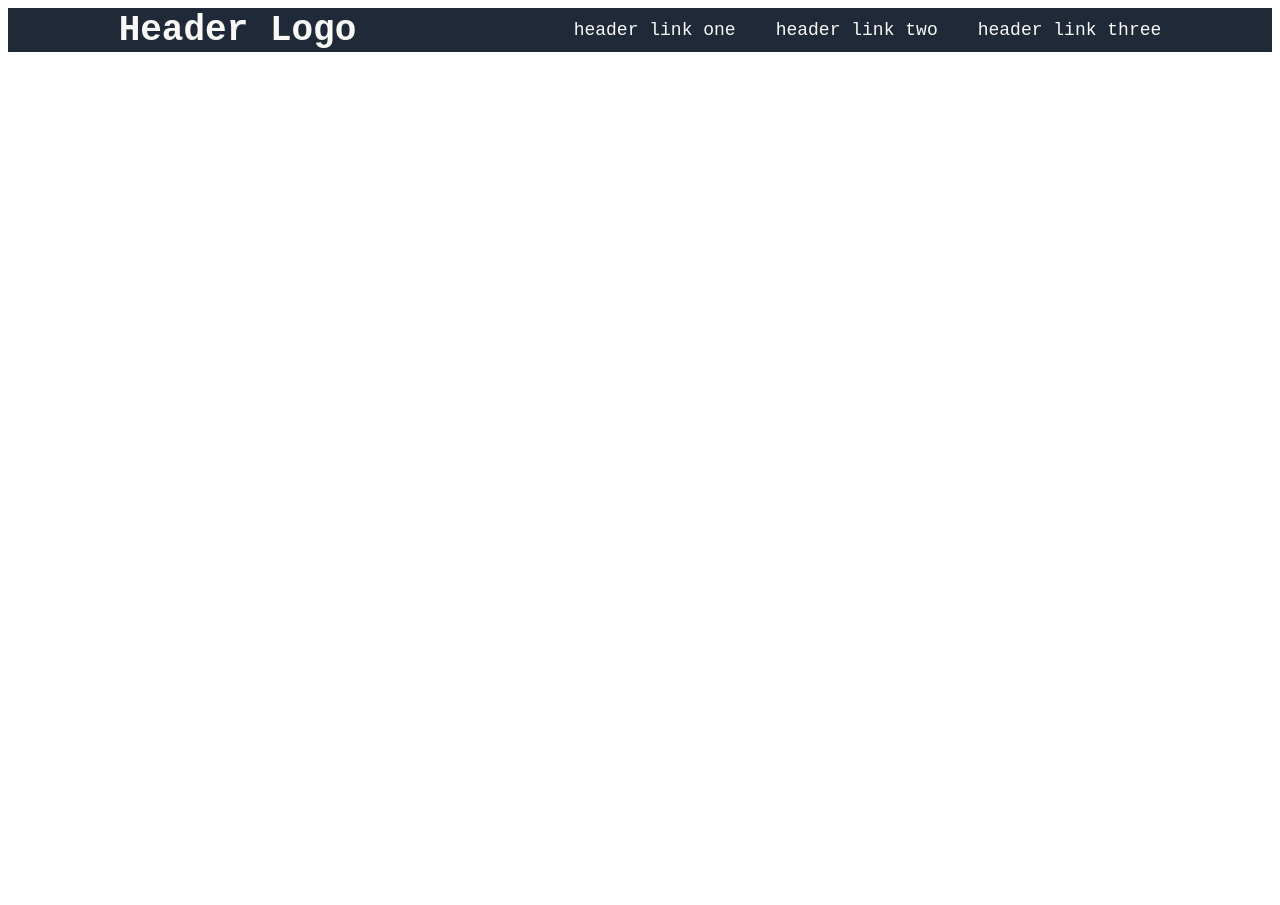
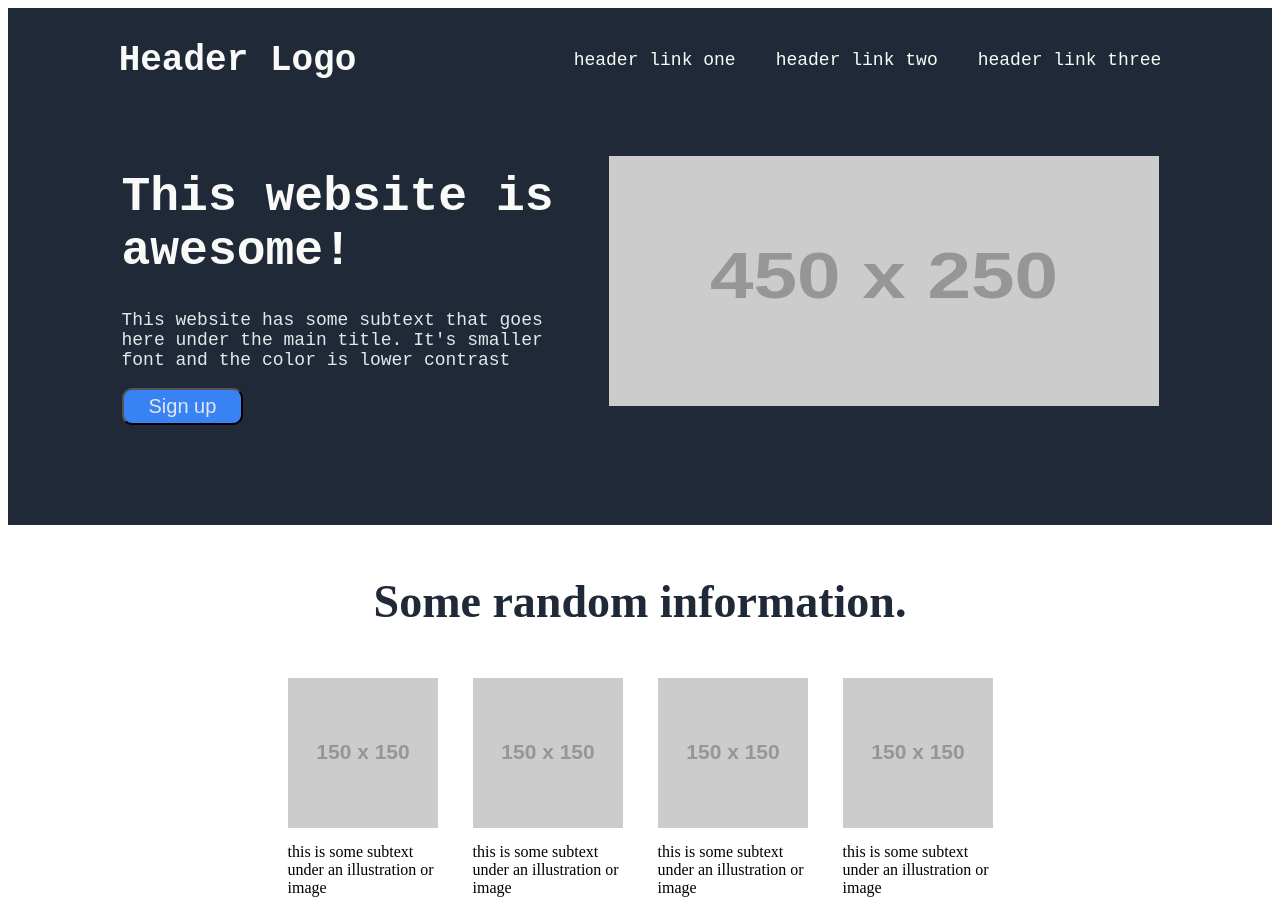
Before and after one commit to kcolreh/landing-page, a plain HTML site: page index.html in a window 1280 px wide. Before the commit the page ends 800 px from the top, so only its background shows below. Drawn offline with Linux system fonts and the light colour scheme; placeholder pictures from the web are drawn by us.

Commit message:
Finalize header and build body

```diff
--- a/index.html
+++ b/index.html
@@ -15,6 +15,32 @@
                             <li><a href="#">header link three</a></li>
                         </ul>
                     </div>
+                    <div class="header-bot">
+                    <div class="header-left-bot">
+                        <h1 class="header-h1">This website is awesome!</h1>
+                        <p class="header-text">This website has some subtext that goes here under the main title. It's smaller font and the color is lower contrast</p>
+                        <button class="header-button">Sign up</button>
                     </div>
+                        <img class="placeholder" src="https://dummyimage.com/450x250/000/fff.png">
+                    </div>
+                </div>
+
+            <h1 class="body-h1">Some random information.</h1>
+        <div class="body-mid">
+            <div class="info-img">
+                <img class="info-placeholder" src="https://dummyimage.com/150x150/000/fff">
+                <img class="info-placeholder" src="https://dummyimage.com/150x150/000/fff">
+                <img class="info-placeholder" src="https://dummyimage.com/150x150/000/fff">
+                <img class="info-placeholder" src="https://dummyimage.com/150x150/000/fff">
+            </div>
+            <div class="info-text">
+                <div class="card">this is some subtext under an illustration or image</div>
+                <div class="card">this is some subtext under an illustration or image</div>
+                <div class="card">this is some subtext under an illustration or image</div>
+                <div class="card">this is some subtext under an illustration or image</div>
+            </div>
+        </div>
+
+
     </body>
 </html>
--- a/style.css
+++ b/style.css
@@ -1,10 +1,17 @@
+/* header */
+
 .header{
     display: flex;
+    flex-direction: column;
     background-color: #1F2937;
     font-family: 'Courier New', Courier, monospace;
+    justify-content: space-between;
+    flex-shrink: 0;
 
 }
 
+
+/* top header */
 .header-top{
     display: flex;
     align-items: center;
@@ -23,6 +30,88 @@
     font-size: 18px;
 }
 
+.header-h1{
+    font-size: 48px;
+    font-weight: 800;
+    color: #F9FAF8;
+}
+
+/* bot header */
+
+.header-bot{
+    display: flex;
+    justify-content: space-around;
+    align-items: center;
+    padding: 100px;
+    padding-top: 25px;
+    gap: 10px;
+}
+
+.header-left-bot{
+    width: 450px;
+}
+
+.placeholder{
+    height: 250px;
+    width: 550px;
+    flex-shrink: 0;
+}
+
+.header-text{
+    font-size: 18px;
+    color: #E5E7EB;
+}
+
+.header-button{
+    background-color: #3882F6;
+    border-radius: 10px;
+    color: #E5E7EB;
+    font-size: 20px;
+    padding-left: 25px;
+    padding-right: 25px;
+    padding-top: 5px;
+    padding-bottom: 5px;
+}
+
+/* body */
+
+.body-h1{
+    text-align: center;
+    font-size: 46px;
+    font-weight: 800px;
+    color: #1F2937;
+    margin: 50px;
+}
+
+.body-mid{
+    display: flex;
+    flex-direction: column;
+
+}
+
+.info-placeholder{
+    flex-shrink: 0;
+    height: 150px;
+    width: 150px;
+}
+.info-img{
+    display: flex;
+    justify-content: center;
+    gap: 35px;
+}
+
+.info-text{
+  display: flex;
+  justify-content: center;
+  gap: 35px;
+}
+
+.card{
+    width: 150px;
+    margin-top: 15px;
+}
+
+/* Quote section */
 
 a,
 ul{
@@ -32,3 +121,8 @@ ul{
     margin: 0px;
     padding: 0px;
 }
+
+body{
+    display: flex;
+    flex-direction: column;
+}
```
Lines whose indentation alone changed are shown as unchanged.
